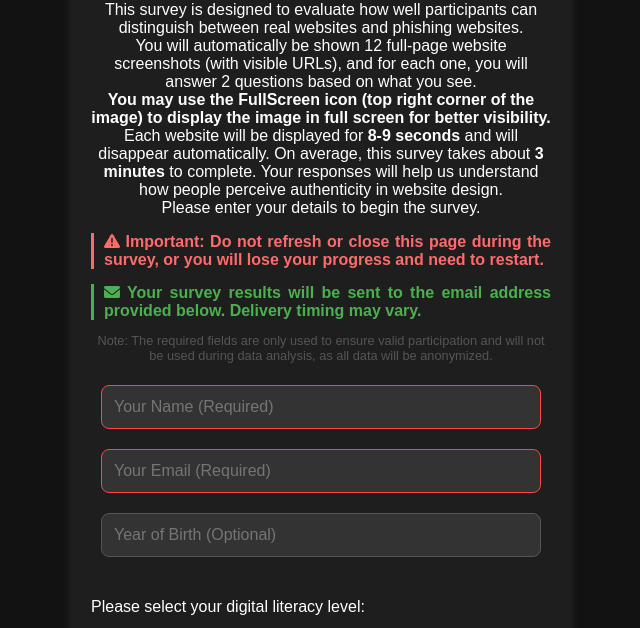
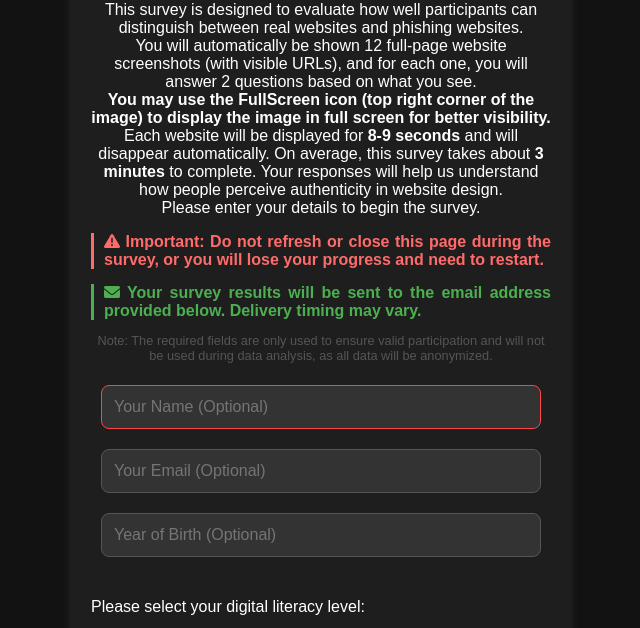
Before and after one commit to usjsurvey/survey, a plain HTML site: page real-vs-fake-study.html in a window 1280 px wide. Shown: the part 136-764 px from the top of the page, without its empty margins (319-959 px from the left). Drawn offline with Linux system fonts and the light colour scheme.

Commit message:
Update real-vs-fake-study.html

```diff
--- a/real-vs-fake-study.html
+++ b/real-vs-fake-study.html
@@ -109,8 +109,8 @@
             Note: The required fields are only used to ensure valid participation and will not be used during data analysis, as all data will be anonymized.
         </p>
 
-        <input type="text" id="name" placeholder="Your Name (Required)" required>
-        <input type="email" id="email" placeholder="Your Email (Required)" required pattern="[a-z0-9._%+-]+@[a-z0-9.-]+\.[a-z]{2,4}$">
+        <input type="text" id="name" placeholder="Your Name (Optional)" required>
+        <input type="email" id="email" placeholder="Your Email (Optional)" pattern="[a-z0-9._%+-]+@[a-z0-9.-]+\.[a-z]{2,4}$">
         <input type="number" id="birthYear" placeholder="Year of Birth (Optional)" min="1900" max="2024">
 
         <div class="radio-group">
```
